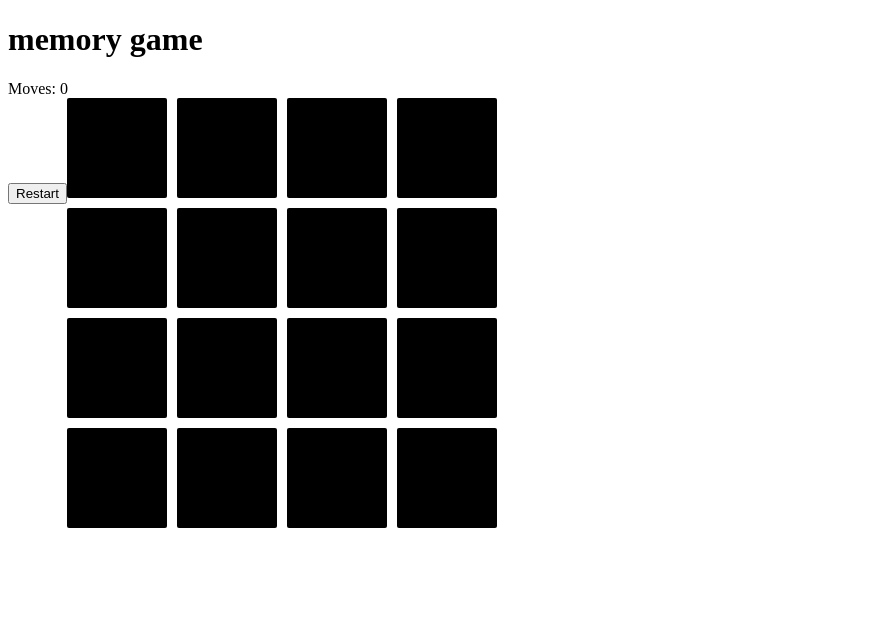
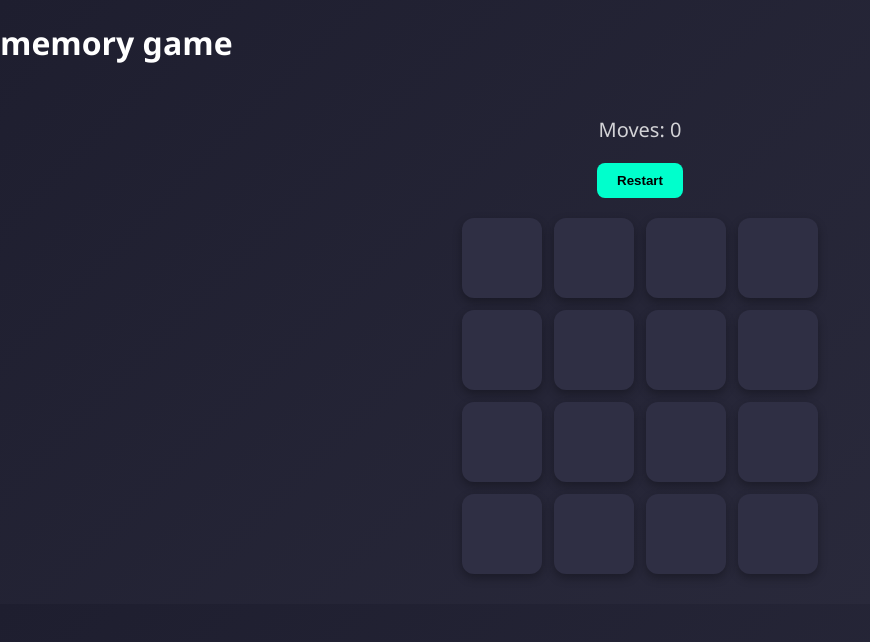
Before and after one commit to Aryan2807-hub/memorygame-React, a React (Vite) app: page / in a window 1280 px wide. Shown: the top 642 px of the page, without its empty margins (0-870 px from the left). Built offline with nearby package versions, Linux system fonts and the light colour scheme.

Commit message:
styling done

```diff
--- a/components/boards.css
+++ b/components/boards.css
@@ -1,6 +1,48 @@
-.board{
-  display:inline-grid;
-  grid-template-columns: repeat(4, 1fr);
-  grid-template-rows: repeat(4, 1fr);
-  gap: 10px;
+body {
+  margin: 0;
+  font-family: 'Segoe UI', sans-serif;
+  background: linear-gradient(135deg, #1e1e2f, #2c2c3e);
+  color: white;
 }
+
+.logicBox {
+  text-align: center;
+  padding: 30px;
+}
+
+.moves {
+  font-size: 20px;
+  margin-bottom: 10px;
+  opacity: 0.8;
+}
+
+.winner {
+  font-size: 28px;
+  margin: 10px 0;
+  color: #00ffcc;
+  font-weight: bold;
+}
+
+button {
+  margin: 10px 0 20px;
+  padding: 10px 20px;
+  border: none;
+  background: #00ffcc;
+  color: black;
+  font-weight: bold;
+  border-radius: 8px;
+  cursor: pointer;
+  transition: 0.2s;
+}
+
+button:hover {
+  transform: scale(1.05);
+  background: #00ddb3;
+}
+
+.board {
+  display: grid;
+  grid-template-columns: repeat(4, 80px);
+  gap: 12px;
+  justify-content: center;
+}
--- a/components/boards.jsx
+++ b/components/boards.jsx
@@ -46,6 +46,7 @@ function Clickhandler(index){
     const firstcard = cardVal[firstIndex]
     const secondcard = cardVal[secondIndex]
 
+    setMoves(prev=>prev+1)
     if(firstcard.value === secondcard.value){
 
       // ✅ MATCH
@@ -59,7 +60,6 @@ function Clickhandler(index){
       setFlippedCards([])
 
     } else {
-      setMoves(prev=>prev+1)
 
 
 
--- a/components/cards.css
+++ b/components/cards.css
@@ -1,13 +1,21 @@
-.card{
-  width: 100px;
-  height: 100px;
-  background-color: black;
-  color: white;
-  display:block;
-  text-align: center;
-  line-height: 100px;
-  font-size: 50px;
-  border-radius:2%;
-  margin:0px;
+.card {
+  width: 80px;
+  height: 80px;
+  background: #2f2f44;
+  border-radius: 12px;
+  display: flex;
+  align-items: center;
+  justify-content: center;
+  font-size: 32px;
+  cursor: pointer;
+  transition: all 0.2s ease;
+  box-shadow: 0 4px 10px rgba(0,0,0,0.3);
+}
 
+.card:hover {
+  transform: scale(1.08);
 }
+
+.card:active {
+  transform: scale(0.95);
+}
```
